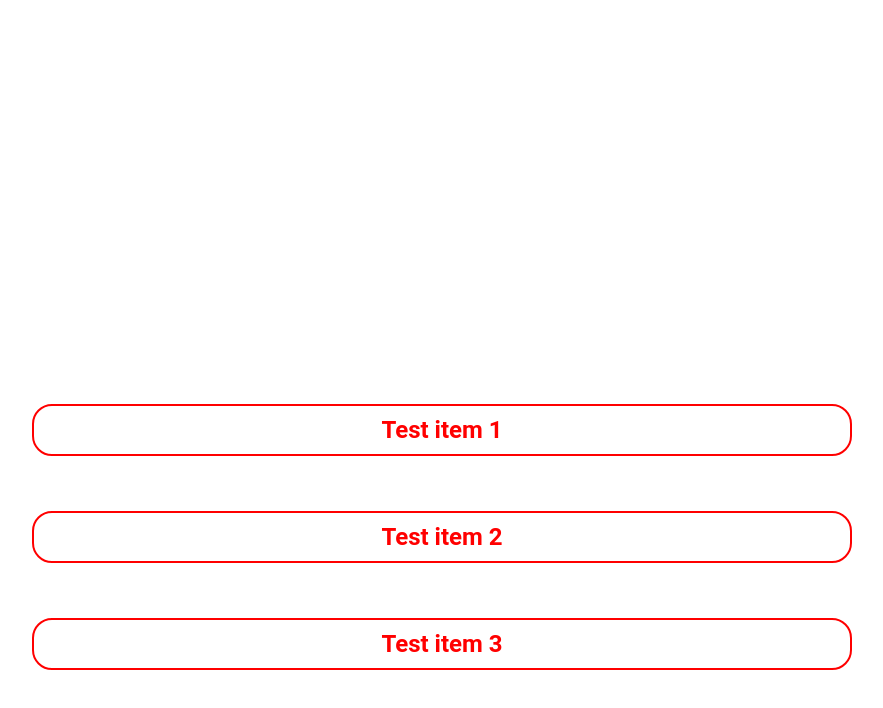
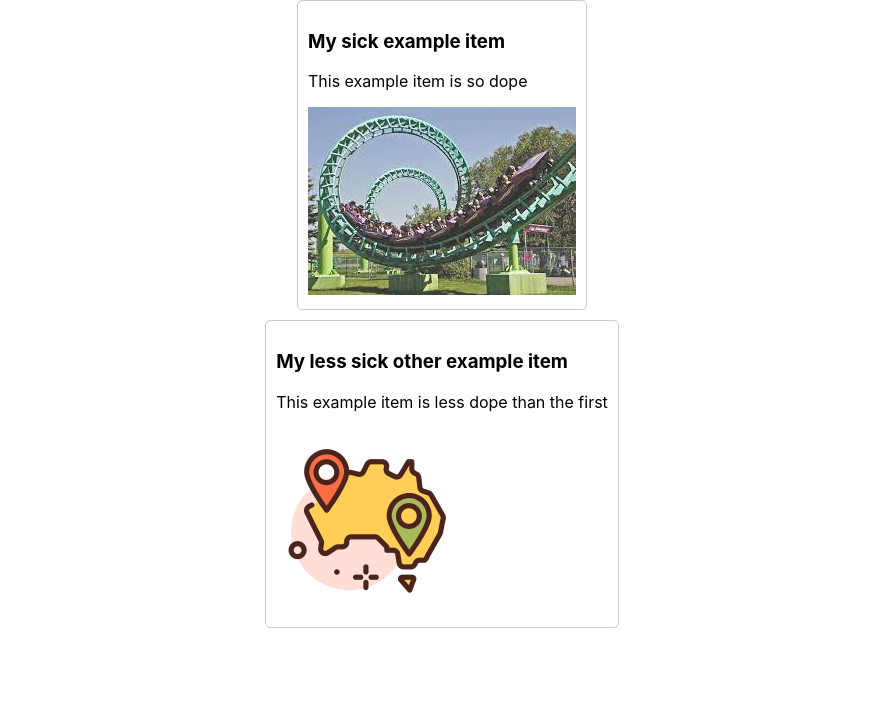
Before and after one commit to TylerWitzke/pocket-planner, a React (Create React App) app in the folder pocket-planner/: page / in a window 1280 px wide. Shown: the top 708 px of the page, without its empty margins (198-1081 px from the left). Built offline with nearby package versions, Linux system fonts and the light colour scheme.

Commit message:
Added items with more stuff
Still not pretty, need to figure out how to make them the same
dimensions

```diff
--- a/pocket-planner/src/components/Browse/Browse.css
+++ b/pocket-planner/src/components/Browse/Browse.css
@@ -1,9 +1,11 @@
 .item-container {
     display: flex;
-    justify-content: center;
+    gap: "10px";
+    flex-wrap: wrap;
+    /* justify-content: center;
     flex-direction: column;
     align-items: center;
-    padding-top: 30%;
+    padding-top: 30%; */
 }
 
 /* .image {
--- a/pocket-planner/src/components/Browse/Browse.jsx
+++ b/pocket-planner/src/components/Browse/Browse.jsx
@@ -1,14 +1,28 @@
 import React from 'react'
 import './Browse.css'
 import Item from '../Item/Item'
+import pocketPlannerImage from '../assets/pocket-planner.png'
+import calawayAttraction from '../assets/calaway_attraction.jpg'
 
 const Browse = () => {
   return (
     <div className='outer-container'>
         <div className='item-container'>
-            <Item label="Test item 1" onClick={()=>{console.log("fook item 1")}} paddingTop="20px" paddingBottom="20px"/>
+            {/* <Item label="Test item 1" onClick={()=>{console.log("fook item 1")}} paddingTop="20px" paddingBottom="20px"/>
             <Item label="Test item 2" onClick={()=>{console.log("fook item 2")}} paddingTop="20px" paddingBottom="20px"/>
-            <Item label="Test item 3" onClick={()=>{console.log("fook item 3")}} paddingTop="20px" paddingBottom="20px"/>
+            <Item label="Test item 3" onClick={()=>{console.log("fook item 3")}} paddingTop="20px" paddingBottom="20px"/> */}
+
+            <Item
+                onClick={()=>{console.log("fook item 1")}}
+                title="My sick example item"
+                info="This example item is so dope"
+                image={calawayAttraction}/>
+
+            <Item
+                onClick={()=>{console.log("fook item 2")}}
+                title="My less sick other example item"
+                info="This example item is less dope than the first"
+                image={pocketPlannerImage}/>
         </div>
     </div>
   )
--- a/pocket-planner/src/components/Item/Item.jsx
+++ b/pocket-planner/src/components/Item/Item.jsx
@@ -2,21 +2,21 @@ import React from 'react'
 import PropTypes from 'prop-types';
 import './Item.css'; // Import the CSS file
 
-const Item = ({ label, onClick, paddingBottom, paddingTop }) => {
+const Item = ({onClick, title, info, image}) => {
   return (
     <div
-    className="item-container"
-    style={{
-        paddingBottom: paddingBottom,
-        paddingTop: paddingTop
-      }}
-      >
-    <button
-      onClick={onClick}
-      className="item"
+        style={{
+        cursor: 'pointer',
+        padding: '10px',
+        border: '1px solid #ccc',
+        borderRadius: '5px',
+        marginBottom: '10px',
+        }}
+        onClick={onClick}
     >
-      {label}
-    </button>
+        <h3>{title}</h3>
+        {info && <p>{info}</p>}
+        {image && <img src={image} alt={title} style={{ maxWidth: '100%' }} />}
     </div>
   )
 }
```
Also changed, not shown: pocket-planner/src/components/assets/calaway_attraction.jpg (added).
